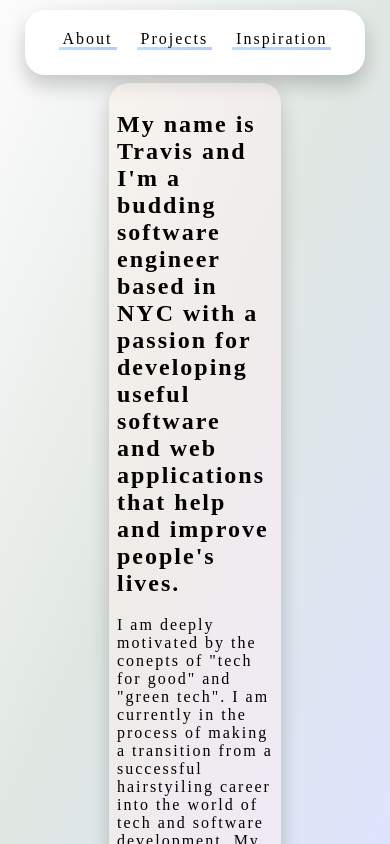
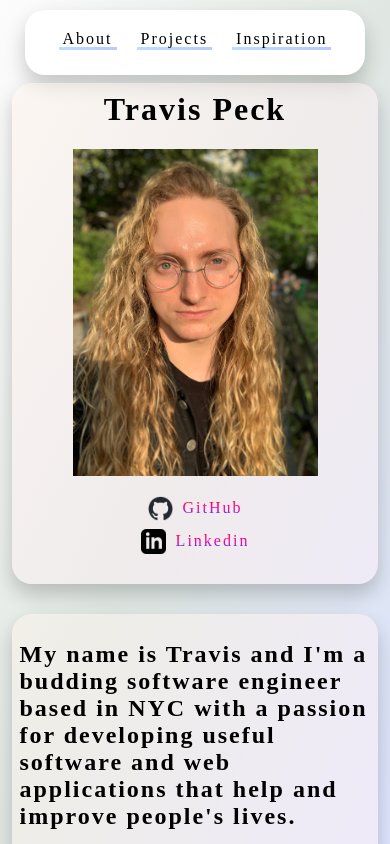
Before and after one commit to traviicii/colab_portfolio_site, a React (Create React App) app: page / in a window 390 px wide. Shown: the top 844 px of the page. Built offline with nearby package versions, Linux system fonts and the light colour scheme; no server answers; a web font is replaced by a local one.

Commit message:
Made about page responsive

```diff
--- a/src/Views/About.jsx
+++ b/src/Views/About.jsx
@@ -2,6 +2,8 @@ import React from 'react'
 import './Main.css'
 import headshot from "../Images/headshot.jpg"
 import github_mark from "../Images/github_mark.png"
+import linkedin from "../Images/linkedin.png"
+
 
 
 export default function About() {
@@ -18,7 +20,7 @@ export default function About() {
 
             <div id='headshotblock'>
                 <div>
-                    <h1 style={{marginTop: "0px"}}>Travis Peck</h1>
+                    <h1 style={{ marginTop: "0px" }}>Travis Peck</h1>
                 </div>
                 <div>
                     <img alt="" src={headshot} id='headshot' />
@@ -30,6 +32,15 @@ export default function About() {
                         <a className="headshotlink" href='https://github.com/traviicii'>GitHub</a>
                     </div>
                 </div>
+                <div style={{ marginTop: "8px" }}>
+                    <div className='linkblock'>
+                        <img className='linklogo' src={linkedin} />
+                        <a className="headshotlink" href='https://www.linkedin.com/in/travis-peck-b8386837/'>Linkedin</a>
+                    </div>
+                </div>
+                <div>
+
+                </div>
 
             </div>
 
--- a/src/Views/Main.css
+++ b/src/Views/Main.css
@@ -24,25 +24,7 @@ body {
     padding-top: 2%;
 }
 
-@media (max-width: 430px) {
-    #about {
-        display: flex;
-        flex-direction: column;
-        align-items: center;
-        letter-spacing: 2px;
-        padding-top: 2%;
-    }
 
-    #textblock {
-        width: 100%;
-        max-width: none;
-    }
-
-    #headshotblock {
-        width: 100%;
-        max-width: none;
-    }
-}
 
 #textblock {
     width: 40%;
@@ -83,7 +65,8 @@ body {
 }
 
 .linkblock {
-
+    display: flex;
+    align-items: center;
 }
 
 #headshot {
@@ -99,6 +82,30 @@ body {
 
 }
 
+@media (max-width: 430px) {
+    #about {
+        display: flex;
+        flex-direction: column-reverse;
+        align-items: center;
+        letter-spacing: 2px;
+        padding-top: 2%;
+
+    }
+
+    #textblock {
+        width: 90%;
+        max-width: none;
+        margin-top: 30px;
+        margin-bottom: 30px;
+    }
+
+    #headshotblock {
+        width: 350px;
+
+        max-width: none;
+        padding-bottom: 30px;
+    }
+}
 /* End About */
 
 
```
Also changed, not shown: src/Images/linkedin.png (added), 1 other file (tests, documents, lock files or other folders).
